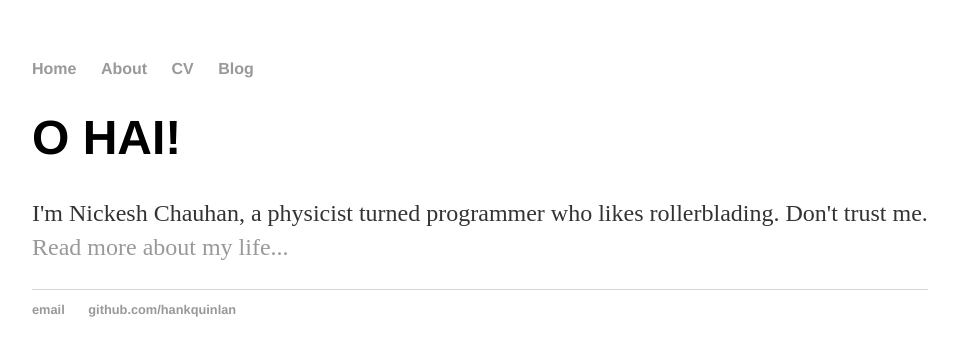
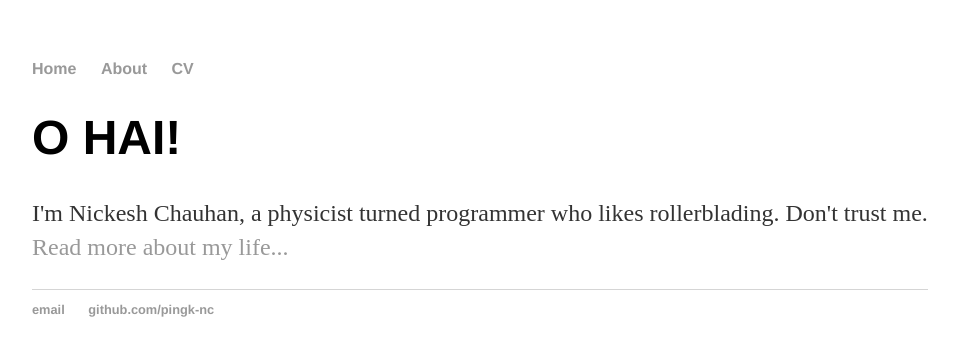
Before and after one commit to Pingk-NC/Pingk-NC.github.io, a Jekyll site: the page built from index.html, in a window 1280 px wide. Shown: the top 356 px of the page, without its empty margins (160-1118 px from the left). Built offline with Jekyll 4.4.1, drawn with Linux system fonts in a browser that asks for light colours.

Commit message:
Removed blog tab, corrected email & github links

```diff
--- a/_layouts/default.html
+++ b/_layouts/default.html
@@ -11,7 +11,6 @@
 	        		<li><a href="/">Home</a></li>
 		        	<li><a href="/about">About</a></li>
 	        		<li><a href="/cv">CV</a></li>
-	        		<li><a href="/blog">Blog</a></li>
 	    		</ul>
 			</nav>
 			<div class="container">
@@ -21,8 +20,8 @@
 			</div><!-- /.container -->
 			<footer>
 	    		<ul>
-	        		<li><a href="mailto:hankquinlanhub@gmail.com">email</a></li>
-	        		<li><a href="https://github.com/hankquinlan">github.com/hankquinlan</a></li>
+	        		<li><a href="mailto:iamnickesh@msn.com">email</a></li>
+	        		<li><a href="https://github.com/pingk-nc">github.com/pingk-nc</a></li>
 				</ul>
 			</footer>
 		</body>
```
